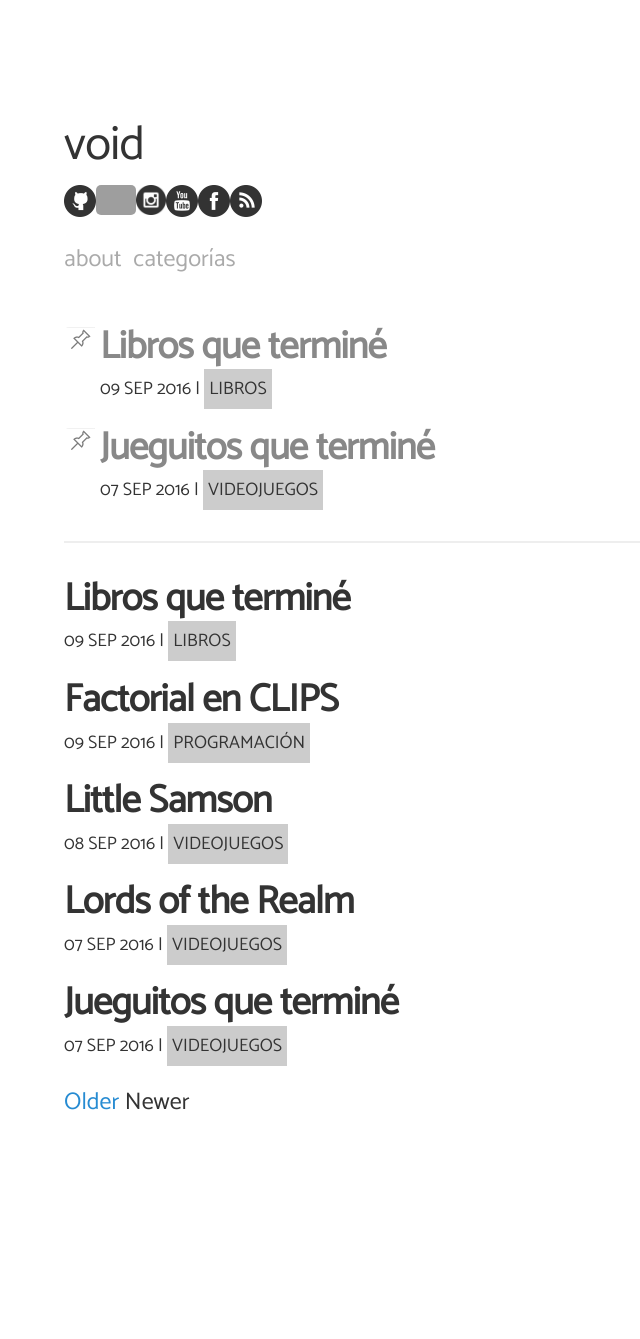
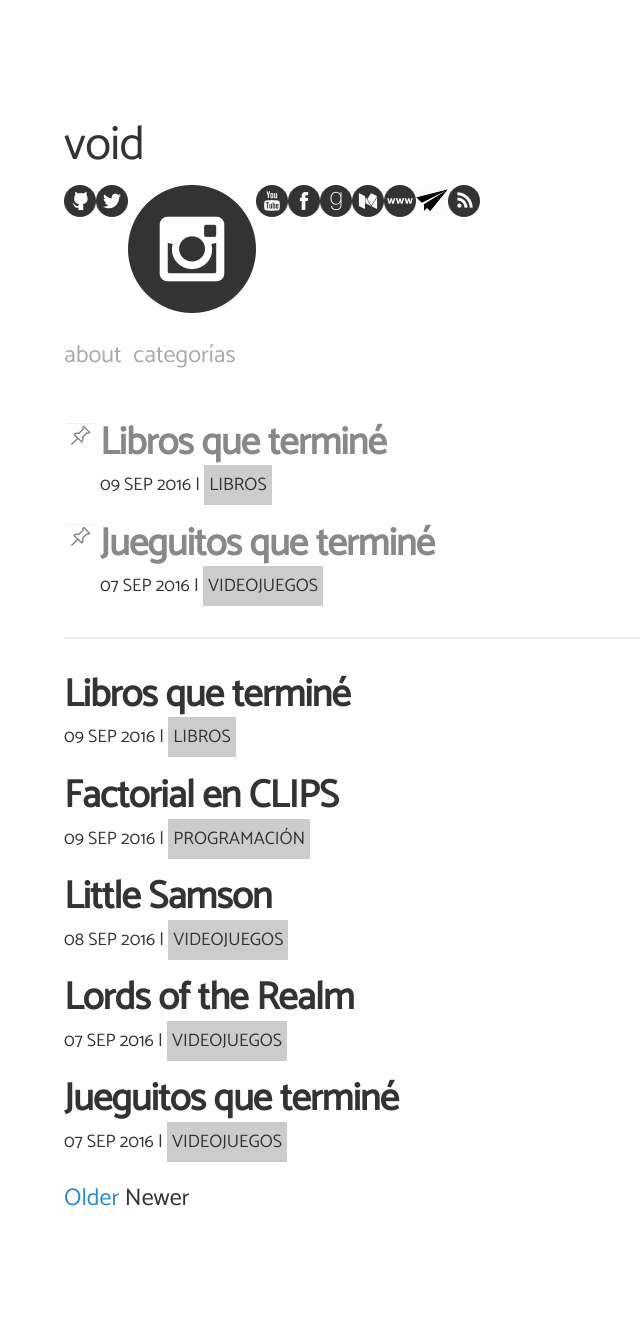
Before and after one commit to angelsimon/angelsimon.github.io, a Jekyll site: the page built from index.html, in a window 1280 px wide. Shown: the whole page, without its empty margins (0-640 px from the left). Built offline with Jekyll 4.4.1, drawn with Linux system fonts in a browser that asks for light colours; nearby versions of some CDN libraries; the list of posts is cut into pages by our own code; before the commit the page ends 1243 px from its top, so only the background shows below that.

Commit message:
Update index.html

```diff
--- a/index.html
+++ b/index.html
@@ -6,12 +6,16 @@ layout: default
     <a href="{{ site.baseurl }}/">{{ site.name }}</a>
   </h1>
   <div style="display: flex;">
-    <a href="http://www.github.com/angelsimon/" target="_blank"><img src="{{ site.baseurl }}/public/social/github.png" style="height:32px;" /></a>
-    <a href="http://www.twitter.com/void/" target="_blank"><img src="{{ site.baseurl }}/public/social/twitterbird.png" style="height:30px;" /></a>
-    <a href="http://www.instagram.com/void_ar/" target="_blank"><img src="{{ site.baseurl }}/public/social/instagram.png" style="height:30px;" /></a>
-    <a href="https://www.youtube.com/c/AngelSimon" target="_blank"><img src="{{ site.baseurl }}/public/social/youtube.png" style="height:32px;" /></a>
-    <a href="http://www.facebook.com/void.ar/" target="_blank"><img src="{{ site.baseurl }}/public/social/facebook.png" style="height:32px;" /></a>
-    <a href="{{ site.baseurl }}/feed.xml" target="_blank"><img src="{{ site.baseurl }}/public/social/rss.png" style="height:32px;" /></a>
+    <a href="http://www.github.com/angelsimon/" target="_blank"><img src="{{ site.baseurl }}/public/social/github.png" /></a>
+    <a href="http://www.twitter.com/void/" target="_blank"><img src="{{ site.baseurl }}/public/social/twitter.png" /></a>
+    <a href="http://www.instagram.com/void_ar/" target="_blank"><img src="{{ site.baseurl }}/public/social/instagram.png"  /></a>
+    <a href="https://www.youtube.com/c/AngelSimon" target="_blank"><img src="{{ site.baseurl }}/public/social/youtube.png"  /></a>
+    <a href="http://www.facebook.com/void.ar/" target="_blank"><img src="{{ site.baseurl }}/public/social/facebook.png"  /></a>
+    <a href="http://www.goodreads.com/void_ar/" target="_blank"><img src="{{ site.baseurl }}/public/social/goodreads.png"  /></a>
+    <a href="medium.com/@void" target="_blank"><img src="{{ site.baseurl }}/public/social/medium.png"  /></a>
+    <a href="http://www.angelsimon.com.ar/" target="_blank"><img src="{{ site.baseurl }}/public/social/www.png"  /></a>
+    <a href="#" target="_blank"><img src="{{ site.baseurl }}/public/social/telegram.png"  /></a>
+    <a href="{{ site.baseurl }}/feed.xml" target="_blank"><img src="{{ site.baseurl }}/public/social/rss.png" /></a>
   </div>
   <nav class="masthead-nav">
     {% for nav in site.nav %}
```
